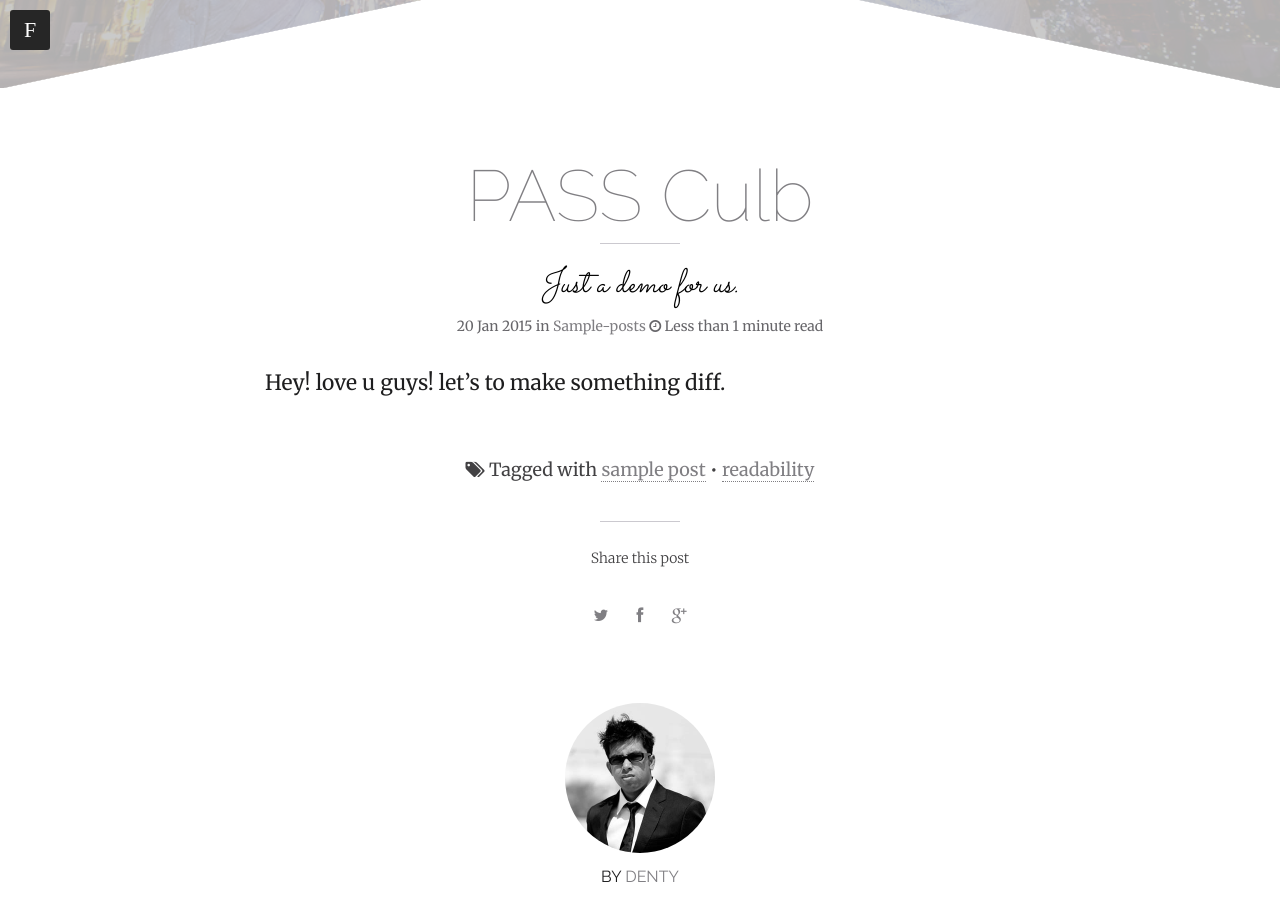
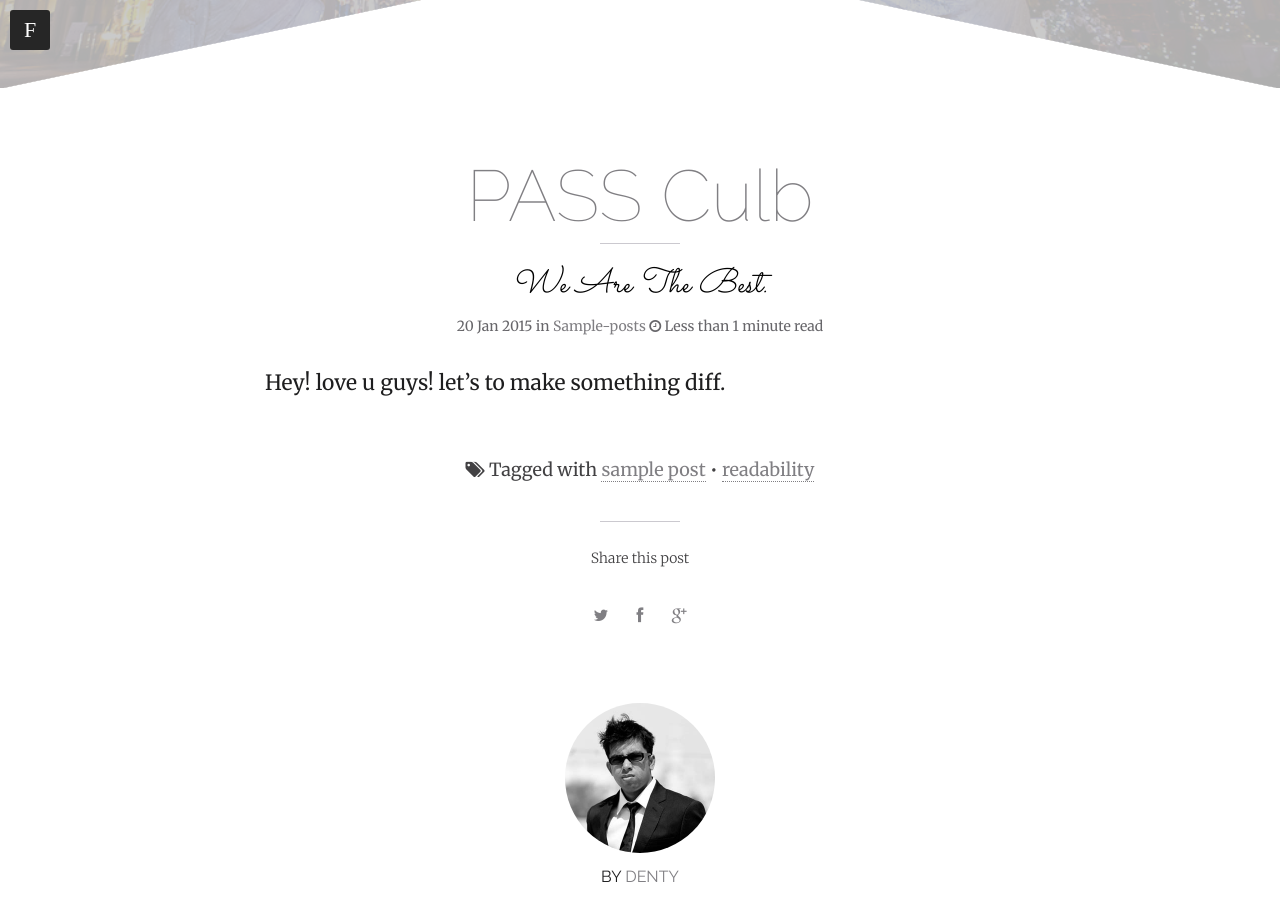
Before and after one commit to denty/PASS, a Jekyll site: the page built from _posts/2015-01-20-PASS.md, in a window 1280 px wide and 900 px high, scrolled down 452 px. Built offline with Jekyll 4.4.1, drawn with Linux system fonts in a browser that asks for light colours; nearby versions of some CDN libraries; comment, search, counter and statistics services are not loaded; some of the changed text lies outside the part shown.

Commit message:
add post

```diff
--- a/_config.yml
+++ b/_config.yml
@@ -1,5 +1,5 @@
-title:            PASS
-description:      "Omega: The Coolest Theme for Jekyll"
+title:            PASS BasketBall Team
+description:      "PASS:We Are Best!"
 logo:             omikron.png
 disqus_shortname: hmfaysal
 # Assign a default image for your site's header and footer
@@ -26,7 +26,7 @@ owner:
   avatar:         hmfaysal.jpg #to do replace
   email:          554708580@qq.com
   # Use the coder's toolbox at http://coderstoolbox.net/string/#!encoding=xml&action=encode&charset=us_ascii to encode your description into XML string
-  description:    Hossain Mohammad Faysal is an Electrical Engineer and a Mathematician based in Doha, Qatar. His interests are anything that&#8217;s related to math, from math itself to programming languages to music to physics to engineering to philosophy.
+  #description:    Hossain Mohammad Faysal is an Electrical Engineer and a Mathematician based in Doha, Qatar. His interests are anything that&#8217;s related to math, from math itself to programming languages to music to physics to engineering to philosophy.
   # Social networking links used in footer. Update and remove as you like.
   #twitter:        hmfaysal
   #facebook:       hmfaysal
--- a/_posts/2015-01-20-PASS.md
+++ b/_posts/2015-01-20-PASS.md
@@ -1,13 +1,13 @@
 ---
 layout: post
 title: "PASS Culb"
-description: "Just a demo for us."
+description: "We Are The Best."
 category: Sample-Posts
 tags: [sample post, readability]
 modified: 2015-01-20
 
 imagefeature: tokyo.jpg
-comments: true
+comments: false
 share: true
 ---
 
```
